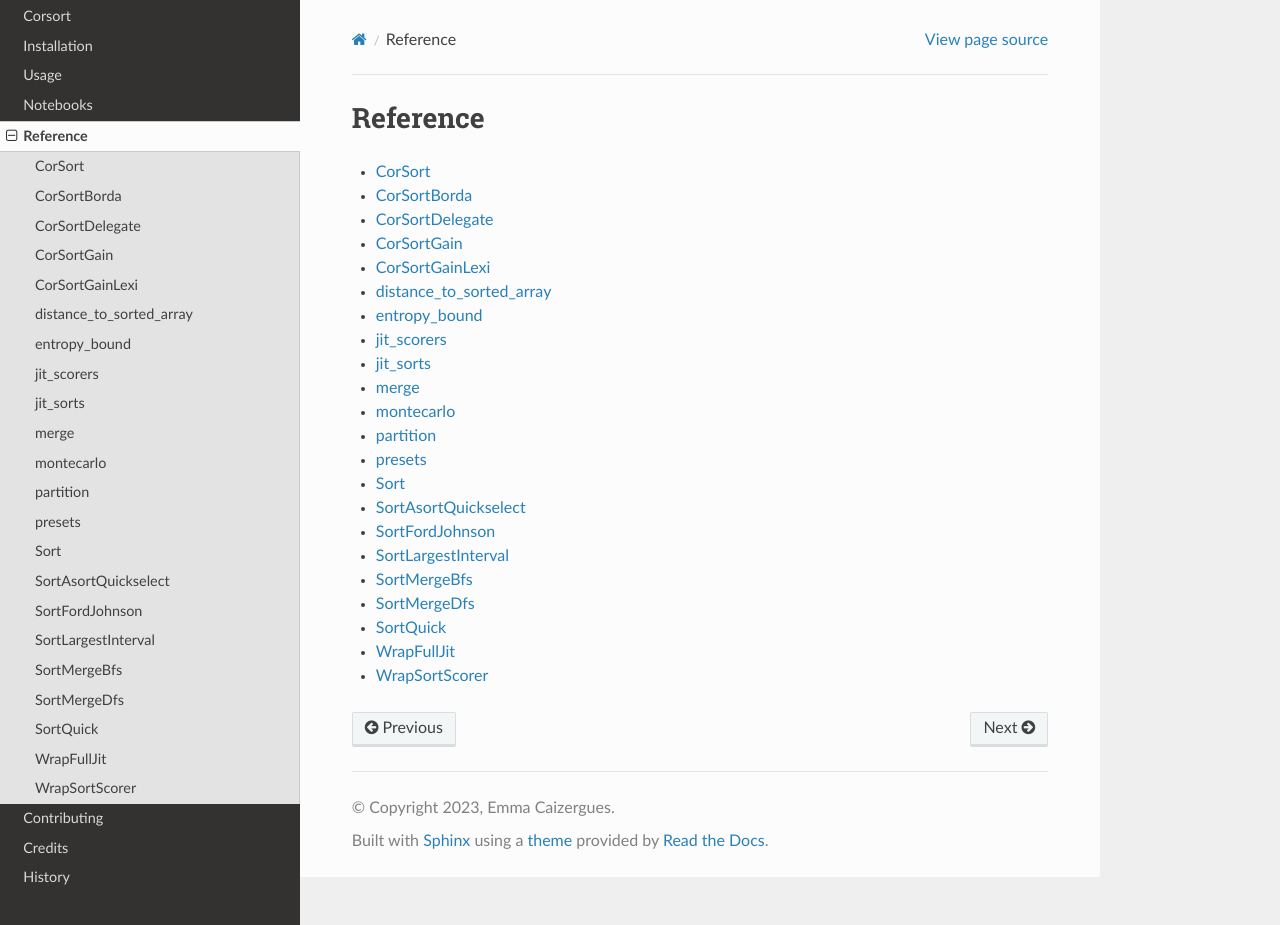
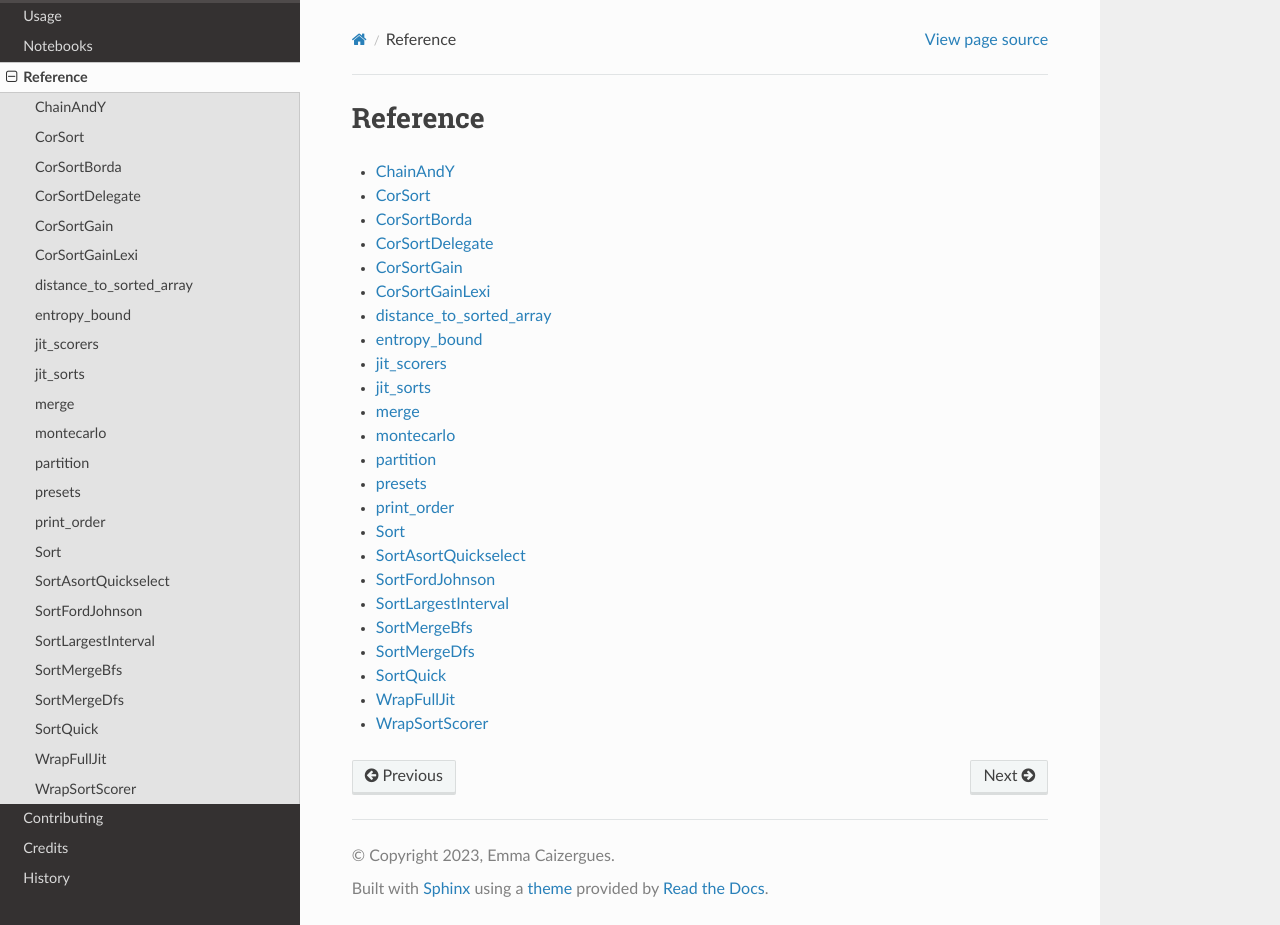
Before and after one commit to emczg/corsort, a Sphinx documentation site: the page built from docs/reference/index.rst, in a window 1280 px wide and 925 px high. Built offline with Sphinx 7.4.7 and the Read the Docs theme 2.0.0, drawn with Linux system fonts in a browser that asks for light colours.

Commit message:
Update index.rst

```diff
--- a/docs/reference/index.rst
+++ b/docs/reference/index.rst
@@ -17,6 +18,7 @@ Reference
    montecarlo
    partition
    presets
+   print_order
    sort
    sort_asort_quickselect
    sort_ford_johnson
```
Also changed, not shown: other parts of docs/reference/index.rst (+1 -0 lines).
